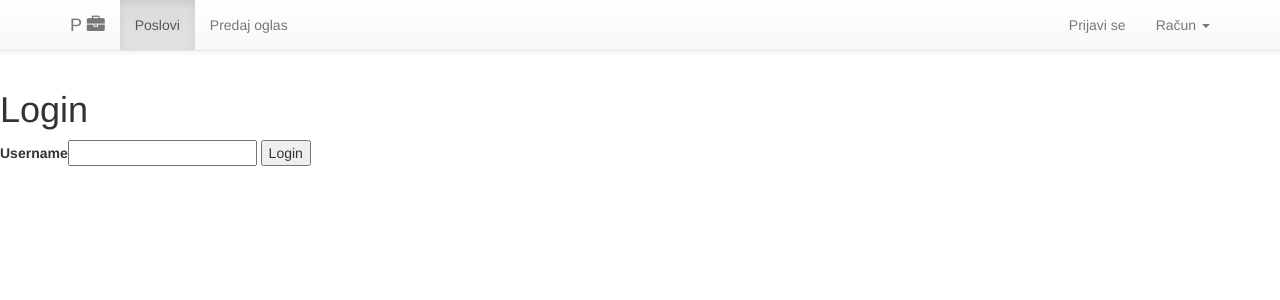
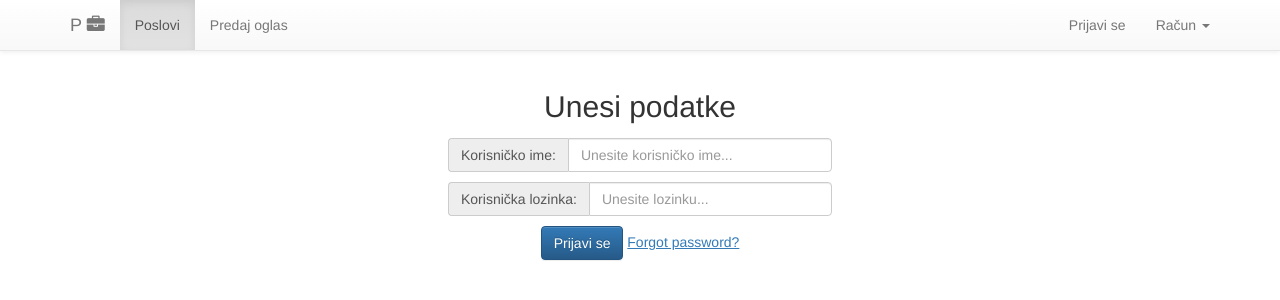
Before and after one commit to vitomedved/jobs-2.0, a plain HTML site: page index.html at #!/login in a window 1280 px wide. Drawn offline with nearby package versions, Linux system fonts and the light colour scheme.

Commit message:
adding scripts

```diff
--- a/app/app.js
+++ b/app/app.js
@@ -17,7 +17,7 @@
                 templateUrl: 'app/views/profil.html'
             })
             .when('/login', {
-                controller: 'loginController',
+                controller: 'js/login.js',
                 templateUrl: 'app/views/login.html'
         })
             .otherwise( { redirectTo: '/' } );
--- a/app/views/login.html
+++ b/app/views/login.html
@@ -1,7 +1,13 @@
-<h1>Login</h1>
-<section>
-    <form ng-submit="loginUser();">
-        <label for"userUsername">Username</label><input type="text" id="userUsername" ng-model="userUsername">
-        <input type="submit" value="Login">
-    </form>
-</section>
+<div class="loginContainer">
+  <label for="basic-url" class="credentials"><h2>Unesi podatke</h2></label>
+  <div class="input-group">
+    <span class="input-group-addon" id="basic-addon3">Korisničko ime: </span>
+    <input type="text" class="form-control user" id="basic-url" aria-describedby="basic-addon3" placeholder="Unesite korisničko ime..." required>
+  </div>
+  <div class="input-group">
+    <span class="input-group-addon" id="basic-addon3">Korisnička lozinka: </span>
+    <input type="password" class="form-control pw" id="basic-url" aria-describedby="basic-addon3" placeholder="Unesite lozinku..." required>
+  </div>
+    <button type="button" class="btn btn-primary loginBtn">Prijavi se</button>
+    <a href="#" class="forgotPw">Forgot password?</a>
+</div>
--- a/index.html
+++ b/index.html
@@ -74,6 +74,6 @@
 <!-- Latest compiled and minified JavaScript -->
 <script src="https://maxcdn.bootstrapcdn.com/bootstrap/3.3.7/js/bootstrap.min.js" integrity="sha384-Tc5IQib027qvyjSMfHjOMaLkfuWVxZxUPnCJA7l2mCWNIpG9mGCD8wGNIcPD7Txa" crossorigin="anonymous"></script>
 <script type="text/javascript" src="js/js.js"></script>
-
+<script type="text/javascript" src="js/login.js"></script>
 </body>
 </html>
```
